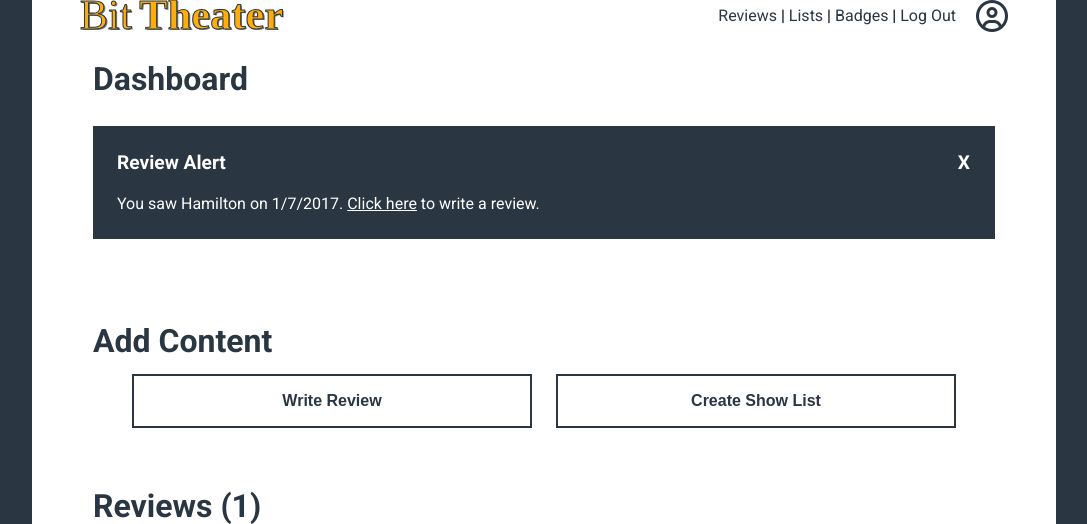
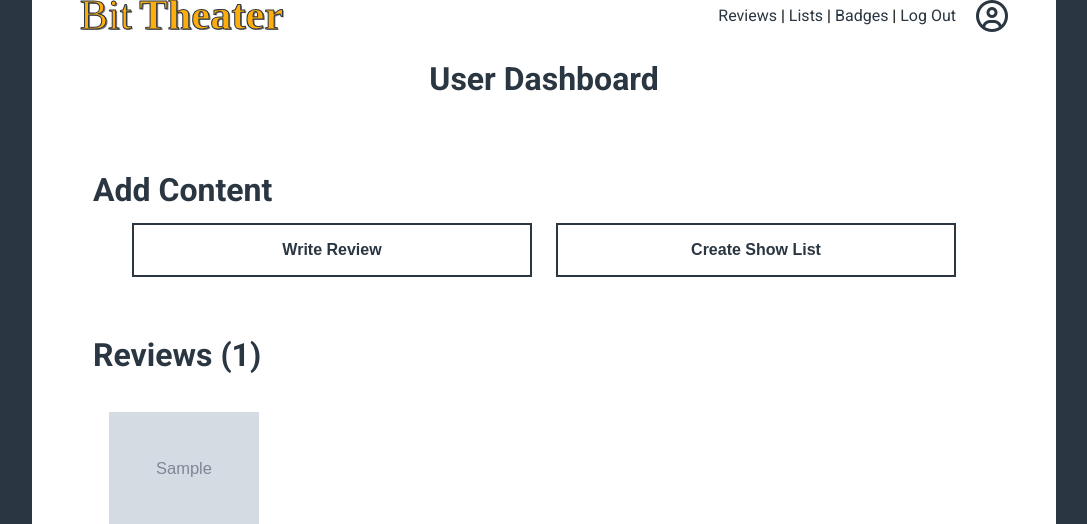
Before and after one commit to brittanyrw/bittheaterv1, a Node server app: page /dashboard in a window 1280 px wide. Shown: the part 48-572 px from the top of the page, without its empty margins (96-1183 px from the left). Run offline with Node 20, Linux system fonts and the light colour scheme; a user stored in the database is signed in; tables that the repository leaves empty hold one stand-in row (values such as "Sample post"); grey boxes marked "Sample" are stand-in pictures; grey boxes labelled with a size stand in for pictures from a placeholder-image service; some libraries are stand-ins or nearby versions.

Commit message:
remove alerts from dashboard

```diff
--- a/views/dashboard.ejs
+++ b/views/dashboard.ejs
@@ -3,9 +3,8 @@
     <main class="dashboard-page">
 
         <section class="section">
-            <h1 class="section-title">Dashboard</h1>
-<!--             <a href="#">Edit Profile</a> -->
-            <section class="alert-section">
+            <h1 class="section-title dashboard-section-title">User Dashboard</h1>
+              <!--   <section class="alert-section">
                     <div class="review-alert">
                         <div class="alert-header">
                             <h2 class="alert-title">Review Alert</h2>
@@ -14,7 +13,7 @@
                         <p class="alert-text">You saw Hamilton on 1/7/2017.  <a href="#">Click here<span class="visually-hidden">Click here to write a review for Hamilton</span></a> to write a review.</p>
                     </div>
 
-            </section>
+                </section> -->
         </section>
         <section class="section">
          <h1 class="section-title">Add Content</h1>
@@ -42,7 +41,7 @@
             <% for(var i=0; i<showlists.length; i++) { %>
                 <div class="showlist-summary">
                     <div class="showlist-summary-header">
-                        <h2 class="showlist-title"><%=showlists[i].showListTitle%></h2>
+                        <a href="/showlist/<%=showlists[i]._id%>"><h2 class="showlist-title"><%=showlists[i].showListTitle%></h2></a>
                         <button class="showlist-<%=showlists[i].showListType%>-button"><%=showlists[i].showListType%><span class="visually-hidden"><%=showlists[i].showListType%> Show List Label</span></button>
                     </div>
 
```
Lines whose indentation alone changed are shown as unchanged.
